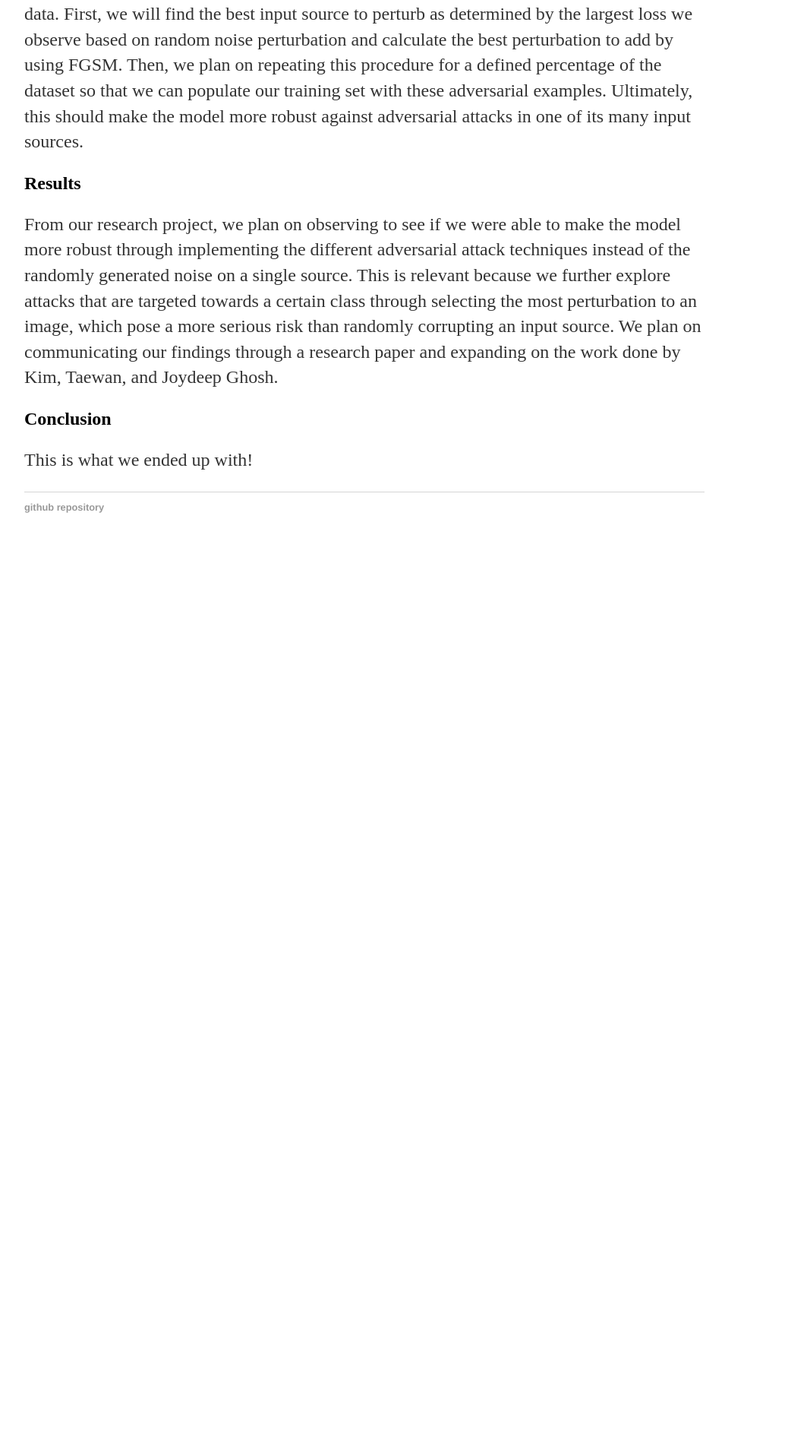
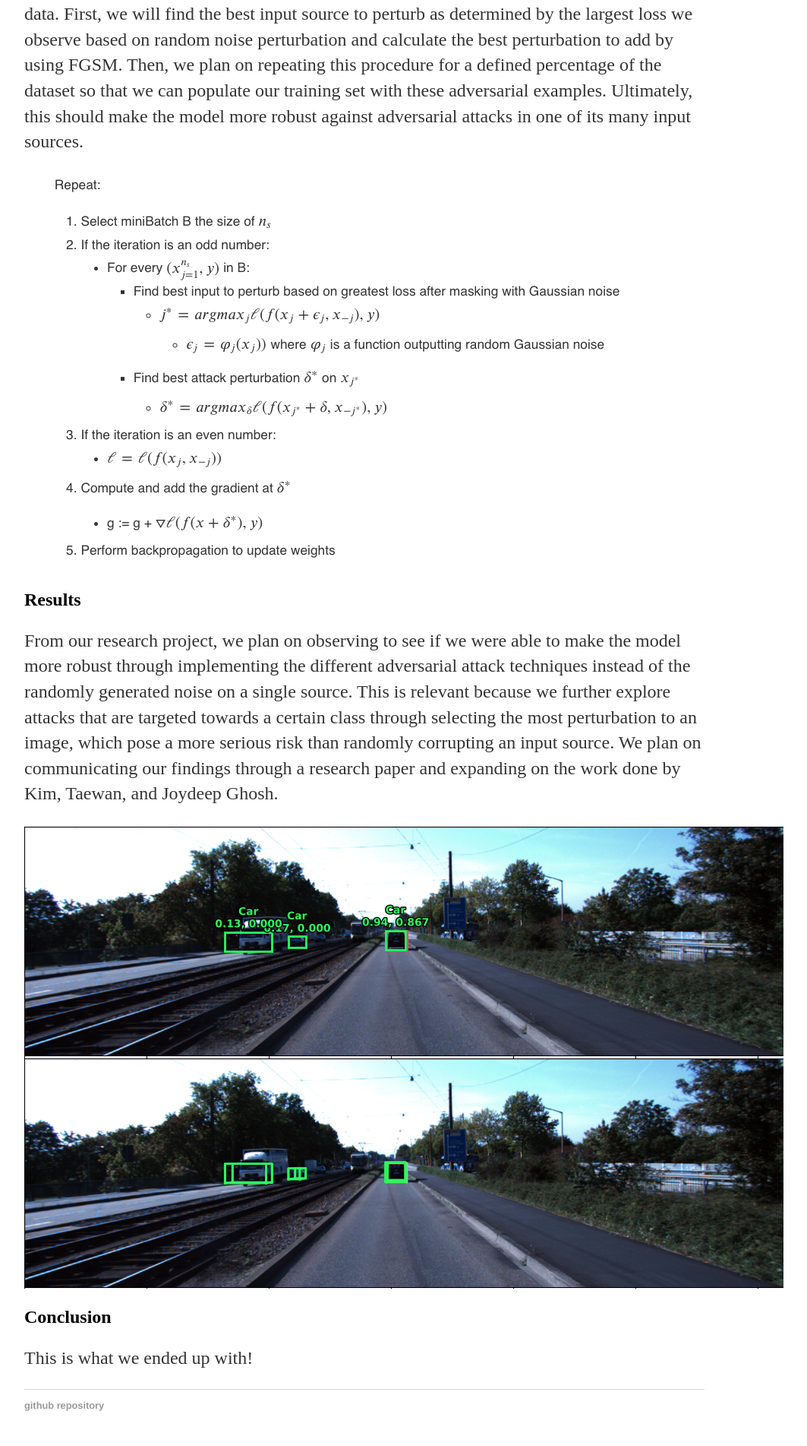
Before and after one commit to ayushmore/adversarial-avod, a Jekyll site: the page built from index.html, in a window 1280 px wide. Shown: the part 1978-3881 px from the top of the page at 76% size, without its empty margins (160-1223 px from the left). Built offline with Jekyll 4.4.1, drawn with Linux system fonts in a browser that asks for light colours; before the commit the page ends 2713 px from its top, so only the background shows below that.

Commit message:
Update index.html

```diff
--- a/index.html
+++ b/index.html
@@ -13,8 +13,10 @@ title: Adversarial Training in Deep Fusion Modeling
 	<p>An adversarial example is an image with noise masked over each pixel that causes a model to make a mistake in labeling. Since an adversarial example’s predicted output should fail to match the true label, creating an adversarial example differs from the typical way of training a classifier. The usual way would be to minimize the loss of the input’s predicted output to the true output as represented by...</p>
 	<h2>Training Algorithm</h2>
 	<p>We will implement our adversarial training algorithm through developing adversarial examples from the input sources and optimizing the maximum perturbation added to the data. First, we will find the best input source to perturb as determined by the largest loss we observe based on random noise perturbation and calculate the best perturbation to add by using FGSM. Then, we plan on repeating this procedure for a defined percentage of the dataset so that we can populate our training set with these adversarial examples. Ultimately, this should make the model more robust against adversarial attacks in one of its many input sources.</p>
+	<img src = "algorithm.png">
 	<h2>Results</h2>
 	<p>From our research project, we plan on observing to see if we were able to make the model more robust through implementing the different adversarial attack techniques instead of the randomly generated noise on a single source. This is relevant because we further explore attacks that are targeted towards a certain class through selecting the most perturbation to an image, which pose a more serious risk than randomly corrupting an input source. We plan on communicating our findings through a research paper and expanding on the work done by Kim, Taewan, and Joydeep Ghosh.</p>
+	<img src = "boundingbox.png">
 	<h2>Conclusion</h2>
 	<p>This is what we ended up with!</p>
 </div><!-- /.blurb -->
```
